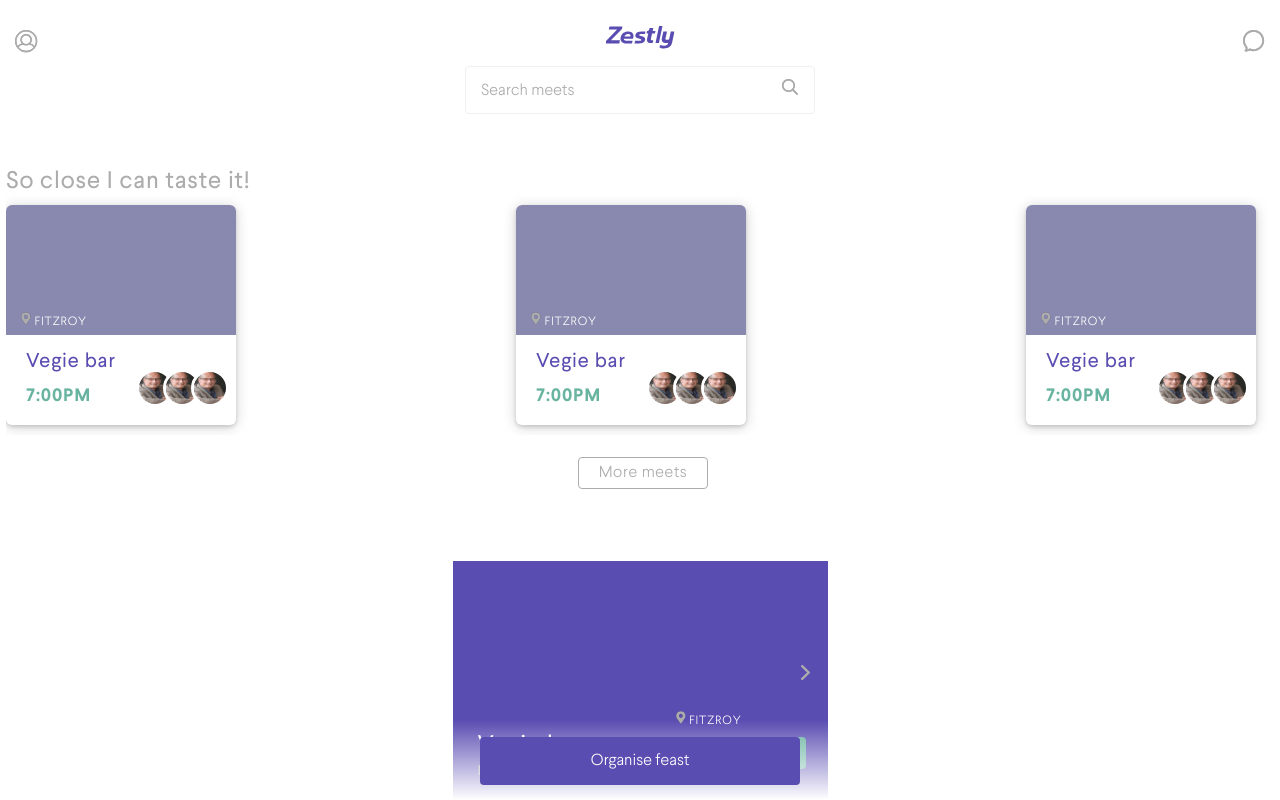
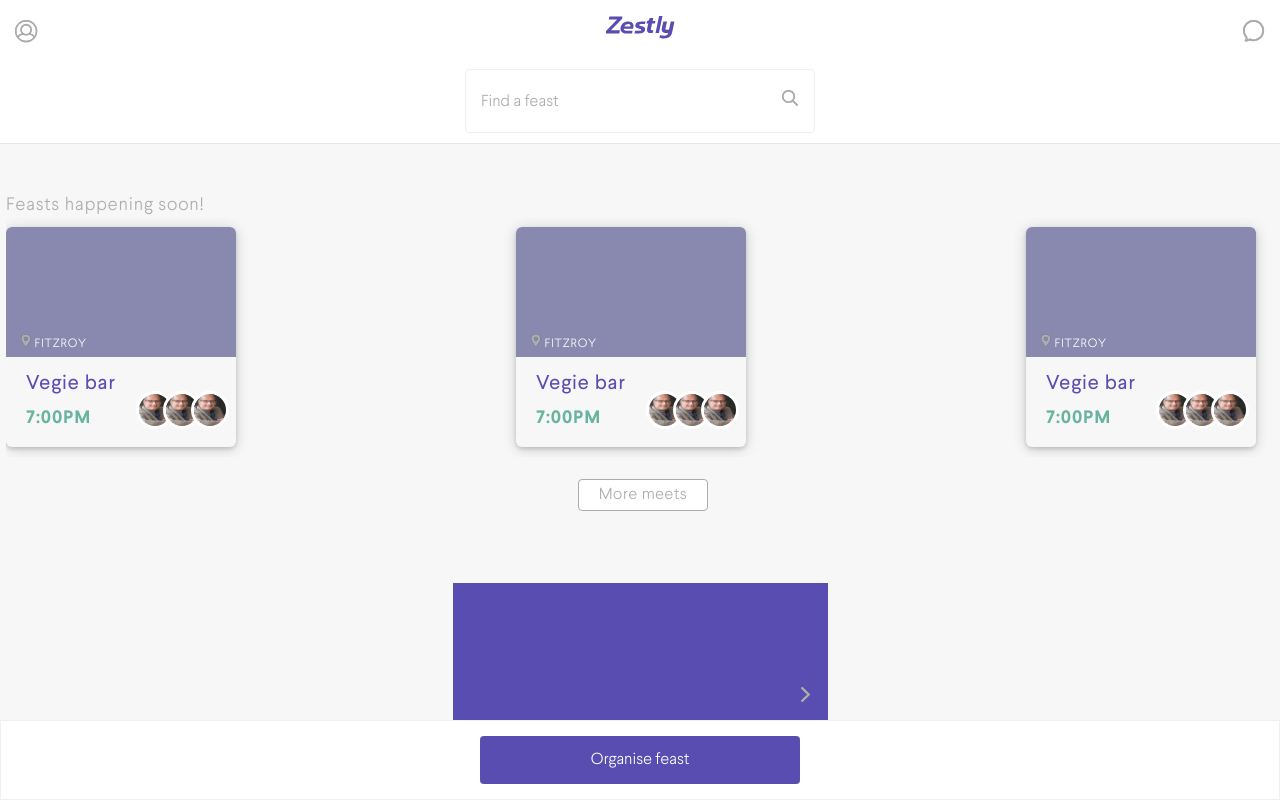
Before and after one commit to jonathanpuc/zestly, a React (Create React App) app: page /home in a window 1280 px wide. Built offline with nearby package versions, Linux system fonts and the light colour scheme.

Commit message:
add new styling

```diff
--- a/src/components/general/LogoNav.tsx
+++ b/src/components/general/LogoNav.tsx
@@ -7,7 +7,8 @@ import share from '../../img/icons/share.svg'
 interface IProps extends RouteComponentProps<{}> {
     backPage: boolean,
     onBackClick?: () => void,
-    shareButton?: boolean
+    shareButton?: boolean,
+    fill?: boolean
 }
 
 const LogoNav: React.SFC<IProps> = (props) => {
@@ -26,7 +27,7 @@ const LogoNav: React.SFC<IProps> = (props) => {
     }
 
     return (
-        <Outer>
+        <Outer fill={props.fill}>
             {
                 props.backPage && (
                     <BackArrow ><img onClick={handleBackClick} src={arrowLeft} alt="go back" /></BackArrow>
@@ -46,6 +47,7 @@ const Outer = styled.div`
     display: grid;
     grid-template-columns: repeat(3, 1fr);
     padding: 2.3rem 1rem 1rem 1rem;
+    background-color: ${(props: any) => props.fill ? '#fff' : 'inherit'};
     img {
         cursor: pointer;
     }
--- a/src/components/general/Navigation.tsx
+++ b/src/components/general/Navigation.tsx
@@ -112,21 +112,16 @@ export default class extends React.Component<{}, INavigationState> {
 
     public render() {
         return (
-            <Outer>
-                <Nav viewing={this.state.viewing} styles={this.state.styles}>
-                    <ProfileIcon ><img onClick={this.onProfileSelected} src={profile} alt="profile" /></ProfileIcon>
-                    <LogoIcon onClick={this.onLogoSelected}><h1><img src={logo} alt="zestly" /></h1></LogoIcon>
-                    <MessagesIcon ><img src={chat} onClick={this.onMessageSelected} alt="messages" /></MessagesIcon>
-                </Nav>
-            </Outer>
+
+            <Nav viewing={this.state.viewing} styles={this.state.styles}>
+                <ProfileIcon ><img onClick={this.onProfileSelected} src={profile} alt="profile" /></ProfileIcon>
+                <LogoIcon onClick={this.onLogoSelected}><h1><img src={logo} alt="zestly" /></h1></LogoIcon>
+                <MessagesIcon ><img src={chat} onClick={this.onMessageSelected} alt="messages" /></MessagesIcon>
+            </Nav>
+
         )
     }
 }
-
-const Outer = styled.div`
-    margin-top: 1rem;
-`
-
 const ProfileIcon = styled.div`
     font-size: 2rem;
     color: ${props => props.theme.purple};
--- a/src/components/general/Search.tsx
+++ b/src/components/general/Search.tsx
@@ -19,11 +19,10 @@ class Searchbar extends React.Component<{}, ISearchBarState> {
     public render() {
         return (
             <Outer query={this.state.query}>
-                {this.state.query && <Label>Search:</Label>}
                 <input
                     onChange={this.handleChange}
                     type="text"
-                    placeholder="Search meets" />
+                    placeholder="Find a feast" />
                 <Icon>{this.state.query ? <img src={cross} alt="clear search" /> : <img src={magnify} alt="search" />}</Icon>
             </Outer>
         )
@@ -32,13 +31,11 @@ class Searchbar extends React.Component<{}, ISearchBarState> {
 
 const Icon = styled.span``
 
-const Label = styled.span`
-`
-
 const Outer = styled.div`
-    font-size: 1.6px;
+    font-size: 1.8px;
     width: 35rem;
-    height: 4.8rem;
+    background-color: #fff;
+    height: 6.4rem;
     margin: 0 auto;
     border-radius: 4px;
     border: 1px solid ${props => props.query ? props.theme.purple : '#F0F0F0'};
@@ -50,13 +47,12 @@ const Outer = styled.div`
     position: relative;
     transition: all 0.5s linear;
       input {
-        color: ${(props: any) => props.query && props.theme.green};
-        font-weight: ${(props: any) => props.query ? 'bold' : '300'};
+        color: ${(props: any) => props.query && props.theme.purple};
         font-family: inherit;
         font-size: 1.8rem;
-        height: 4.8rem;
+        height: 6.4rem;
         transition: border 0.5s linear;
-
+        font-weight: 300;
         border: 1px solid ${props => props.query ? props.theme.purple : '#F0F0F0'};
         border: 1px solid ${props => props.query ? props.theme.purple : '#F0F0F0'};
         border-left: none;
@@ -76,14 +72,6 @@ const Outer = styled.div`
         justify-self: flex-end;
         margin-right: 1.6rem;
     }
-    ${Label} {
-        font-size: 1.6rem;
-        display: inline-block;
-        display: ${(props: any) => props.query ? 'block' : 'none'};
-        margin-right: 5px;
-        color: #ACACAC;
-        margin-bottom: -2px;
-    }
 `
 
 export default Searchbar
--- a/src/containers/dashboard/index.tsx
+++ b/src/containers/dashboard/index.tsx
@@ -4,6 +4,7 @@ import Profile from '../profile'
 import Home from '../home'
 import Navigation from '../../components/general/Navigation'
 import { withRouter, RouteComponentProps, Route, Switch } from 'react-router-dom'
+import styled from 'styled-components'
 
 interface IProps extends RouteComponentProps<{}> {
     backPage: boolean,
@@ -23,8 +24,10 @@ class Dashboard extends React.Component<IProps, {}> {
         )
         return (
             <div>
-                {/* if (!props.params.location.include('home')) dont show navigation */}
-                <Navigation />
+                <Header>
+                    {/* if (!props.params.location.include('home')) dont show navigation */}
+                    <Navigation />
+                </Header>
                 <Switch>
                     <Route exact={true} path="/home" component={Home} />
                     <Route exact={false} path="/home/profile" component={Profile} />
@@ -36,4 +39,8 @@ class Dashboard extends React.Component<IProps, {}> {
     }
 }
 
+const Header = styled.div`
+    background-color: #fff;
+`
+
 export default withRouter(Dashboard)
--- a/src/containers/home/index.tsx
+++ b/src/containers/home/index.tsx
@@ -55,10 +55,13 @@ export default class Home extends React.Component<{}, IHomeState> {
 
         return (
             <div>
-                <Search />
+                <Header>
+                    <Search />
+                </Header>
+
                 <MainContent>
                     <section>
-                        <h2>So close I can taste it!</h2>
+                        <h2>Feasts happening soon!</h2>
                         <Slider>
                             <CardBlock />
                             <CardBlock />
@@ -74,7 +77,7 @@ export default class Home extends React.Component<{}, IHomeState> {
                     </div>
 
                     <section>
-                        <h2>What are you waiting for?</h2>
+                        <h2>Upcoming feasts.</h2>
 
                         <Slider settings={largeCardSliderSettings}>
                             <CardLarge />
@@ -95,13 +98,19 @@ export default class Home extends React.Component<{}, IHomeState> {
     }
 }
 
+const Header = styled.div`
+    background-color: #fff;
+    border-bottom: 1px solid #E6E6E6;
+    padding: 13px 0 10px 0;;
+`
 const MainContent = styled.div`
     padding-bottom: 5rem;
 
 
     h2 {
         color: ${props => props.theme.grey};
-        font-weight: 400;
+        font-weight: 300;
+        font-size: 1.8rem;
     }
 
     > div:nth-child(2) {
@@ -136,11 +145,8 @@ const Sticky = styled.div`
     justify-content: center;
     align-items: flex-end;
     width: 100%;
-    background-image: -webkit-repeating-linear-gradient( bottom, rgba(255, 255, 255, 1), rgba(255, 255, 255, 0.5), rgba(255, 255, 255, 0));
-    background-image: -moz-repeating-linear-gradient(bottom, rgba(255, 255, 255, 1), rgba(255, 255, 255, 0.5), rgba(255, 255, 255, 0));
-    background-image: -ms-repeating-linear-gradient(bottom, rgba(255, 255, 255, 1), rgba(255, 255, 255, 0.5), rgba(255, 255, 255, 0));
-    background-image: -o-repeating-linear-gradient(bottom, rgba(255, 255, 255, 1), rgba(255, 255, 255, 0.5), rgba(255, 255, 255, 0));
-    background-image: repeating-linear-gradient(bottom, rgba(255, 255, 255, 1), rgba(255, 255, 255, 0.5), rgba(255, 255, 255, 0));
+    background-color: #fff;
+    border: 1px solid ${props => props.theme.offwhite};
     button {
         margin-bottom: 1.5rem;
         border: none;
--- a/src/containers/meets/index.tsx
+++ b/src/containers/meets/index.tsx
@@ -11,8 +11,10 @@ export default class Meets extends React.Component<IMeetsProps, {}> {
     public render() {
         return (
             <div>
-                <LogoNav backPage={true} />
-                <Search />
+                <Header>
+                    <LogoNav backPage={true} />
+                    <Search />
+                </Header>
                 <MeetsSection>
                     <h2>Meets happening soon.</h2>
                     <MeetsList heading='Meets happening soon' />
@@ -23,12 +25,19 @@ export default class Meets extends React.Component<IMeetsProps, {}> {
 
 }
 
+const Header = styled.div`
+    background-color: #fff;
+    border-bottom: 1px solid #E6E6E6;
+    padding-bottom: 10px;
+`
+
 const MeetsSection = styled.section`
     max-width: 95%;
     margin: 45px auto;
-        h2 {
+    h2 {
         color: ${props => props.theme.grey};
-        font-weight: 500;
-        margin-bottom: 20px;
+        font-weight: 300;
+        font-size: 1.8rem;
+        margin-bottom: 2rem;
     }
 `
--- a/src/containers/onboarding/OnboardingLine.tsx
+++ b/src/containers/onboarding/OnboardingLine.tsx
@@ -66,6 +66,7 @@ const Input = styled.input`
     color: ${props => props.theme.green};
     margin: 0 1rem;
     border: none;
+    background-color: ${props => props.theme['97shade']};
     border-bottom: 2px solid ${props => props.theme.offwhite};
     transition: all 0.8s ease;
     &:focus {
--- a/src/containers/onboarding/index.tsx
+++ b/src/containers/onboarding/index.tsx
@@ -1,6 +1,6 @@
 import * as React from 'react';
 import styled from 'styled-components'
-import Button from '../../components/general/Button'
+import ButtonStyle from '../../components/styles/Button'
 import OnboardingLine from './OnboardingLine'
 import SmallButton from '../../components/general/SmallButton'
 import ProfilePhotoGrid from '../../components/profile/ProfilePhotoGrid'
@@ -129,16 +129,23 @@ export default class Onboarding extends React.Component<{}, IOnboardingState> {
 
         return (
             <MainOuter>
-                <LogoNav backPage={this.state.showing !== 'first'} onBackClick={this.goBackStep} />
-                <Description>{descriptionTitle[this.state.showing]}</Description>
+                <Header>
+                    <LogoNav backPage={this.state.showing !== 'first'} onBackClick={this.goBackStep} fill={true} />
+                    <Description>
+                        {descriptionTitle[this.state.showing]}
+                    </Description>
+                </Header>
+
+
                 {
                     this.state.showing === 'first' ?
                         renderProfileDetails()
                         : this.state.showing === 'second' ? renderPhotoDetails() : renderLocationDetails()
                 }
-                <ButtonWrapper>
-                    <Button filled={true} onClick={this.nextDetails} disabled={!this.validateStep()}>Next</Button>
-                </ButtonWrapper>
+
+                <Footer>
+                    <Button onClick={this.nextDetails} disabled={!this.validateStep()}>Continue</Button>
+                </Footer>
             </MainOuter>
         )
     }
@@ -149,19 +156,40 @@ const MainOuter = styled.div`
     flex-direction: column;
 `
 
-const ButtonWrapper = styled.div`
-    margin-top: 3rem;
-    display: flex;
-    justify-content: center;
+const Header = styled.div`
+    background-color: #fff;
+    margin-bottom: 3rem;
+    padding-bottom: 30px;
 `
 
-const Description = styled.p`
-    color: ${props => props.theme.grey};
+const Footer = styled.div`
+    position: fixed;
+    bottom: 0;
+    height: 58px;
+    width: 100%;
+    background-color: #fff;
+    display: flex;
+    justify-content: flex-end;
+`
+const Button = ButtonStyle.extend`
+    margin-right: 26px;
+    color: ${props => props.theme.offblack};
+    font-size: 18px;
+    &:focus {
+        box-shadow: none;
+    }
+    &:disabled {
+        color: ${props => props.theme.offwhite};
+    }
+`
 
+
+const Description = styled.div`
+    color: ${props => props.theme.offblack};
+    background-color: #fff;
     width: 80%;
-    margin: 30px auto 20px auto;
+    margin: 0 auto;
     text-align: left;
-
 `
 const FillerLine = styled.p`
     color: ${props => props.theme.blue};
--- a/src/index.css
+++ b/src/index.css
@@ -33,6 +33,7 @@ html,
 body {
   position: relative;
   overflow-x: hidden;
+  background-color: #F7F7F7;
 }
 
 html {
```
Also changed, not shown: src/containers/meets/Page.tsx (+38 -18 lines).
